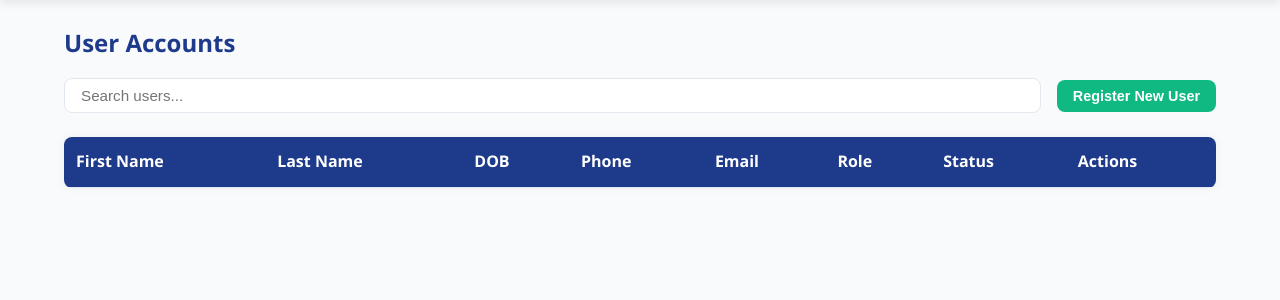
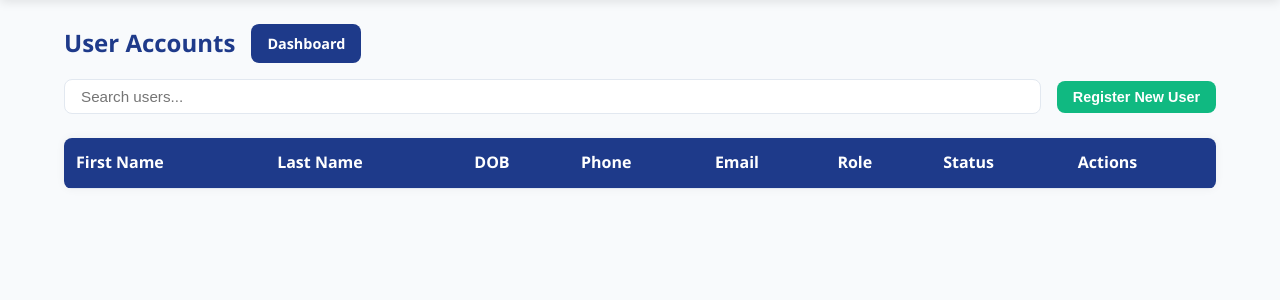
Before and after one commit to Elvis940/migisha-finalYearProject-airsensemusanze, a Django app: page /accounts/dashboard/ in a window 1280 px wide. Shown: the part 79-379 px from the top of the page. Run offline with Django 5.2, Linux system fonts and the light colour scheme; the visitor is signed in with stand-in values (Sample User, id 1); data comes from the database, SQL or seed files in the repository; lists and menus that the app fills with data are empty.

Commit message:
Update dashboard.html

```diff
--- a/templates/accounts/dashboard.html
+++ b/templates/accounts/dashboard.html
@@ -613,7 +613,10 @@
     <!-- Content -->
     <div class="content">
         <div class="dashboard-header">
+    <div style="display: flex; align-items: center; gap: 1rem;">
         <h2>User Accounts</h2>
+        <a href="{% url 'user_dashboard' %}" class="btn btn-primary" style="padding: 0.5rem 1rem;">Dashboard</a>
+    </div>
     <div class="search-container">
         <input type="text" id="searchInput" class="search-input" placeholder="Search users...">
         <button id="registerNewUser" class="btn btn-success">Register New User</button>
```
Lines whose indentation alone changed are shown as unchanged.
